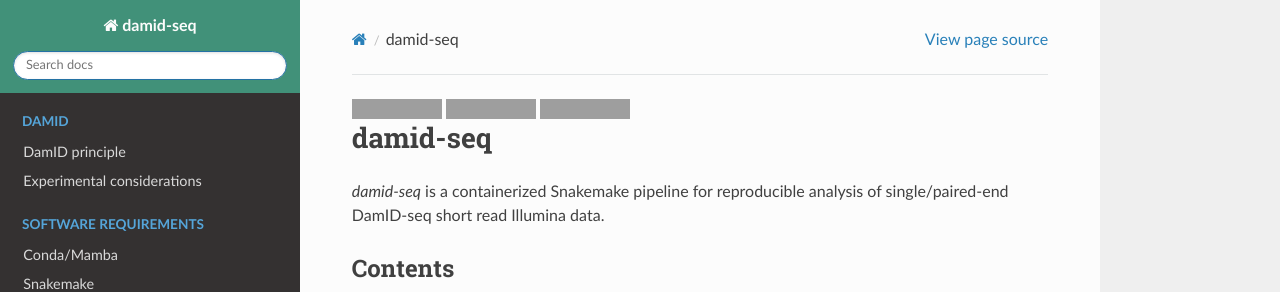
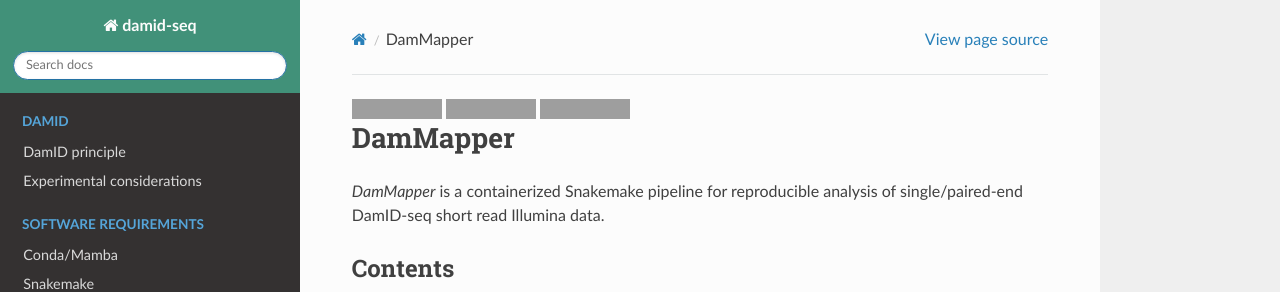
Before and after one commit to niekwit/damid-seq, a Sphinx documentation site: the page built from docs/index.rst, in a window 1280 px wide and 900 px high. Shown: the top 292 px of the window. Built offline with Sphinx 7.4.7 and the Read the Docs theme 3.1.0, drawn with Linux system fonts in a browser that asks for light colours; grey boxes are pictures that could not be loaded.

Commit message:
replaced damid-seq with DamMapper

```diff
--- a/docs/index.rst
+++ b/docs/index.rst
@@ -9,10 +9,10 @@
     :alt: GitHub stars
 
 
-damid-seq
+DamMapper
 =========
 
-`damid-seq` is a containerized Snakemake pipeline for reproducible analysis of single/paired-end DamID-seq short read Illumina data.
+`DamMapper` is a containerized Snakemake pipeline for reproducible analysis of single/paired-end DamID-seq short read Illumina data.
 
 
 **Contents**
--- a/docs/installation.rst
+++ b/docs/installation.rst
@@ -1,7 +1,7 @@
 Conda/Mamba
 -----------
 
-For reproducible analysis, `damid-seq` uses Conda environments in the Snakemake workflow.
+For reproducible analysis, `DamMapper` uses Conda environments in the Snakemake workflow.
 
 Please follow the instructions `here <https://snakemake.readthedocs.io/en/stable/getting_started/installation.html>`_ for a detailed guide to install Conda/Mamba.
 
@@ -39,7 +39,7 @@ It is highly recommended to run the workflow using the ``--use-conda --use-appta
 Snakefetch
 ----------
 
-The easiest way to obtain the `damid-seq` workflow code is to use `snakefetch <https://pypi.org/project/snakefetch/>`_.
+The easiest way to obtain the `DamMapper` workflow code is to use `snakefetch <https://pypi.org/project/snakefetch/>`_.
 
 To install snakefetch, run:
 
--- a/docs/usage.rst
+++ b/docs/usage.rst
@@ -48,7 +48,7 @@ In some cases the number of non-Dam and Dam samples might not match. In this cas
     ├── Piwi_2.fastq.gz
     └── Piwi_3.fastq.gz
 
-When `damid-seq` is run is this case, it will create directories in reads/ for each Dam-only sample matching all non-Dam samples. Symlinks will be created in these directories to the original files in reads/:
+When `DamMapper` is run is this case, it will create directories in reads/ for each Dam-only sample matching all non-Dam samples. Symlinks will be created in these directories to the original files in reads/:
 
 .. code-block:: console
 
```
